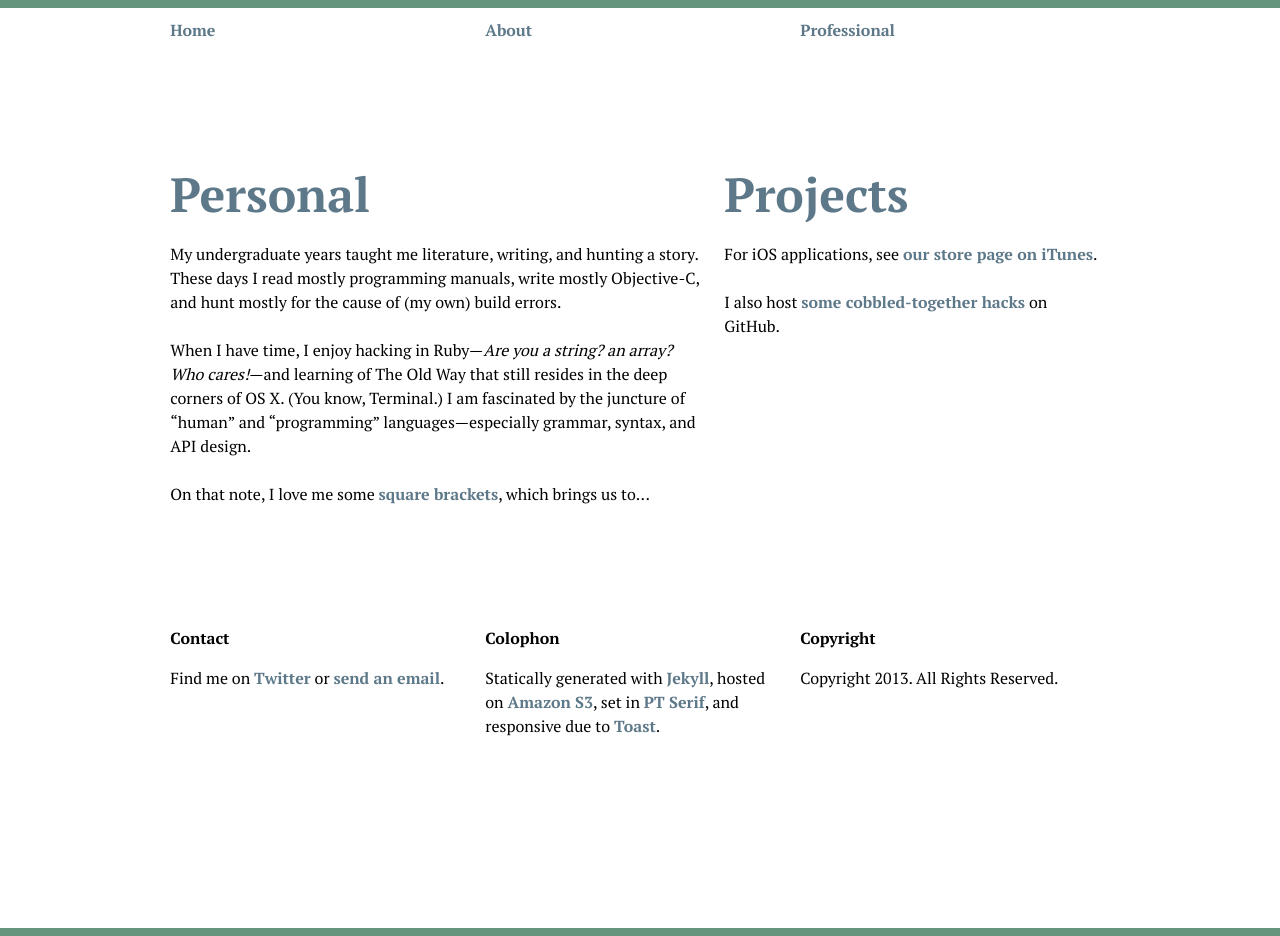
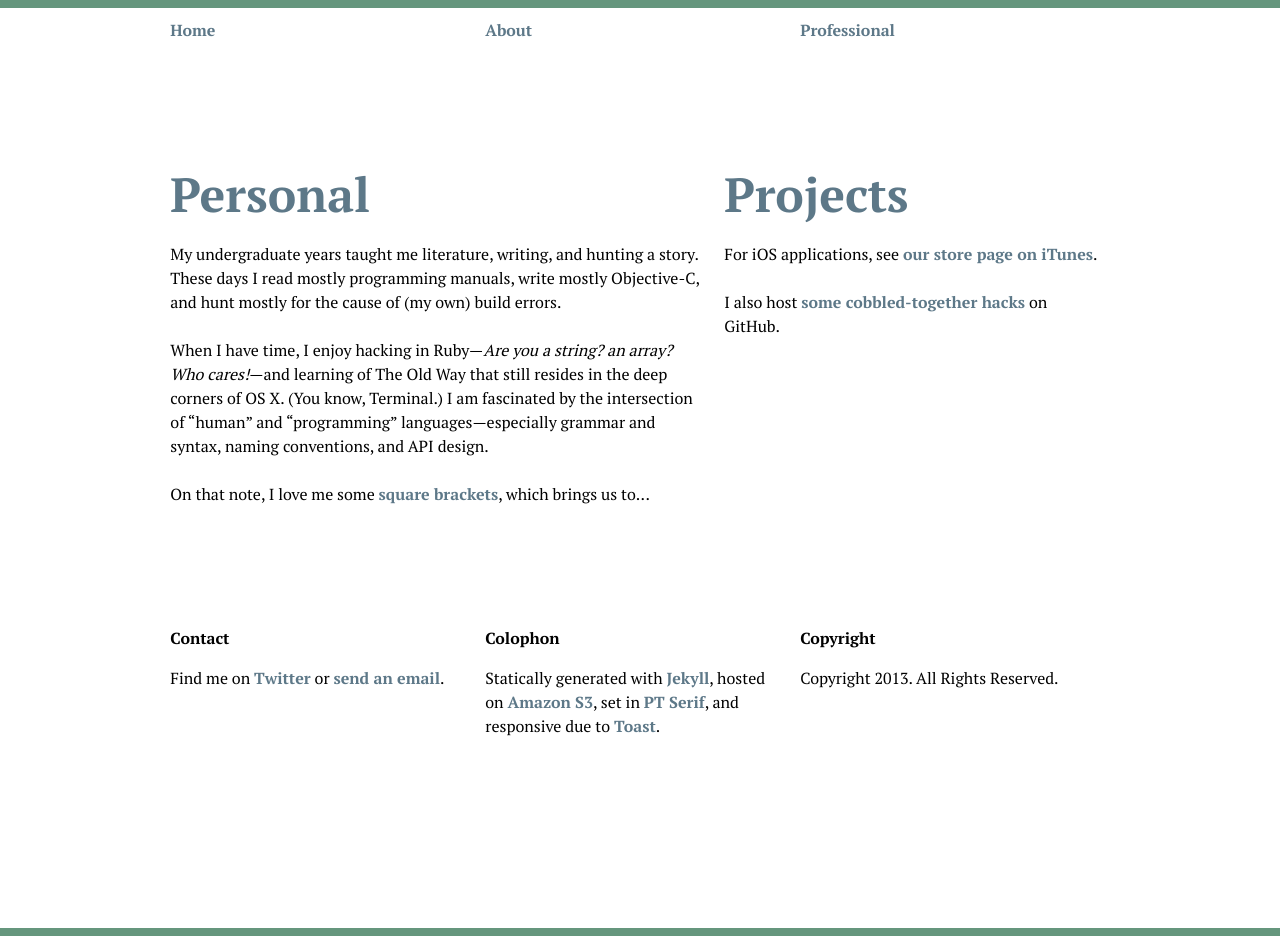
Before and after one commit to ebsen/ebsen.me, a Jekyll site: the page built from about/index.html, in a window 1280 px wide. Built offline with Jekyll 4.4.1, drawn with Linux system fonts in a browser that asks for light colours.

Commit message:
Slight copy edit

```diff
--- a/about/index.html
+++ b/about/index.html
@@ -5,7 +5,7 @@ title: About
 <div class="grid-7">
 	<h1 id="Personal">Personal</h1>
 	<p>My undergraduate years taught me literature, writing, and hunting a story. These days I read mostly programming manuals, write mostly Objective-C, and hunt mostly for the cause of (my own) build errors.</p>
-	<p>When I have time, I enjoy hacking in Ruby&#8212;<em>Are you a string? an array? Who cares!</em>&#8212;and learning of The Old Way that still resides in the deep corners of OS X. (You know, Terminal.) I am fascinated by the juncture of &#8220;human&#8221; and &#8220;programming&#8221; languages&#8212;especially grammar, syntax, and API design.</p>
+	<p>When I have time, I enjoy hacking in Ruby&#8212;<em>Are you a string? an array? Who cares!</em>&#8212;and learning of The Old Way that still resides in the deep corners of OS X. (You know, Terminal.) I am fascinated by the intersection of &#8220;human&#8221; and &#8220;programming&#8221; languages&#8212;especially grammar and syntax, naming conventions, and API design.</p>
 	<p>On that note, I love me some <a href="/professional">square brackets</a>, which brings us to...</p>
 </div>
 
```
